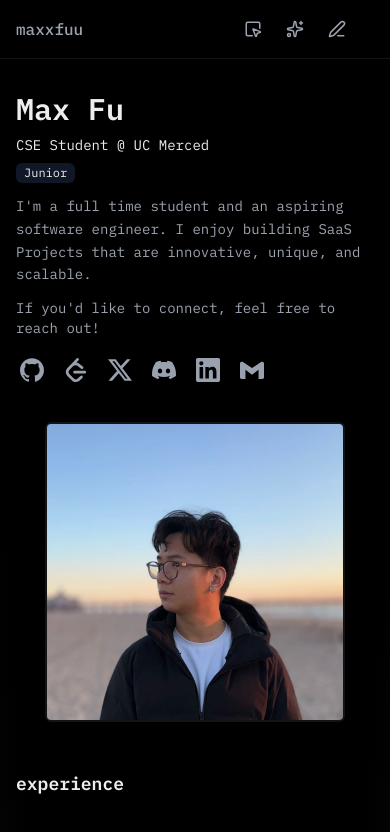
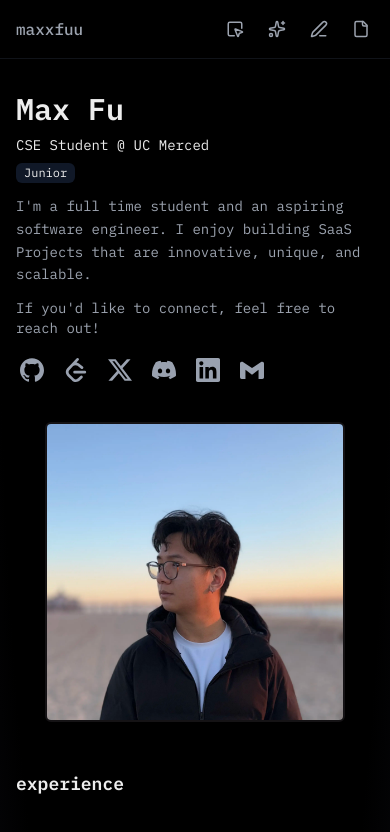
Before and after one commit to maxxfuu/dot-com, a Next.js app: page / in a window 390 px wide. Shown: the top 832 px of the page. Built offline with nearby package versions, Linux system fonts and the light colour scheme.

Commit message:
fixed navigation for mobile

```diff
--- a/src/app/components/navbar.tsx
+++ b/src/app/components/navbar.tsx
@@ -23,7 +23,7 @@ export default function Navbar() {
           <Link href="/writing"><PenLine size={18} className="sm:w-4 sm:h-4"/></Link><Link href="/writing" className="hidden sm:inline-flex gap-2 items-center">writing</Link>
         </li>
         <li className="flex items-center text-sm sm:text-sm gap-2 cursor-pointer hover:text-white transition-colors p-1">
-          <a href="/resume.pdf" target="_blank" className="hidden sm:inline-flex gap-2 items-center"><File size={18} className="sm:w-4 sm:h-4"/>resume</a>
+          <Link href="/resume.pdf" target="_blank"><File size={18} className="sm:w-4 sm:h-4"/></Link><Link href="/resume.pdf" target="_blank" className="hidden sm:inline-flex gap-2 items-center">resume</Link>
         </li>
       </ul>
     </div>
```
